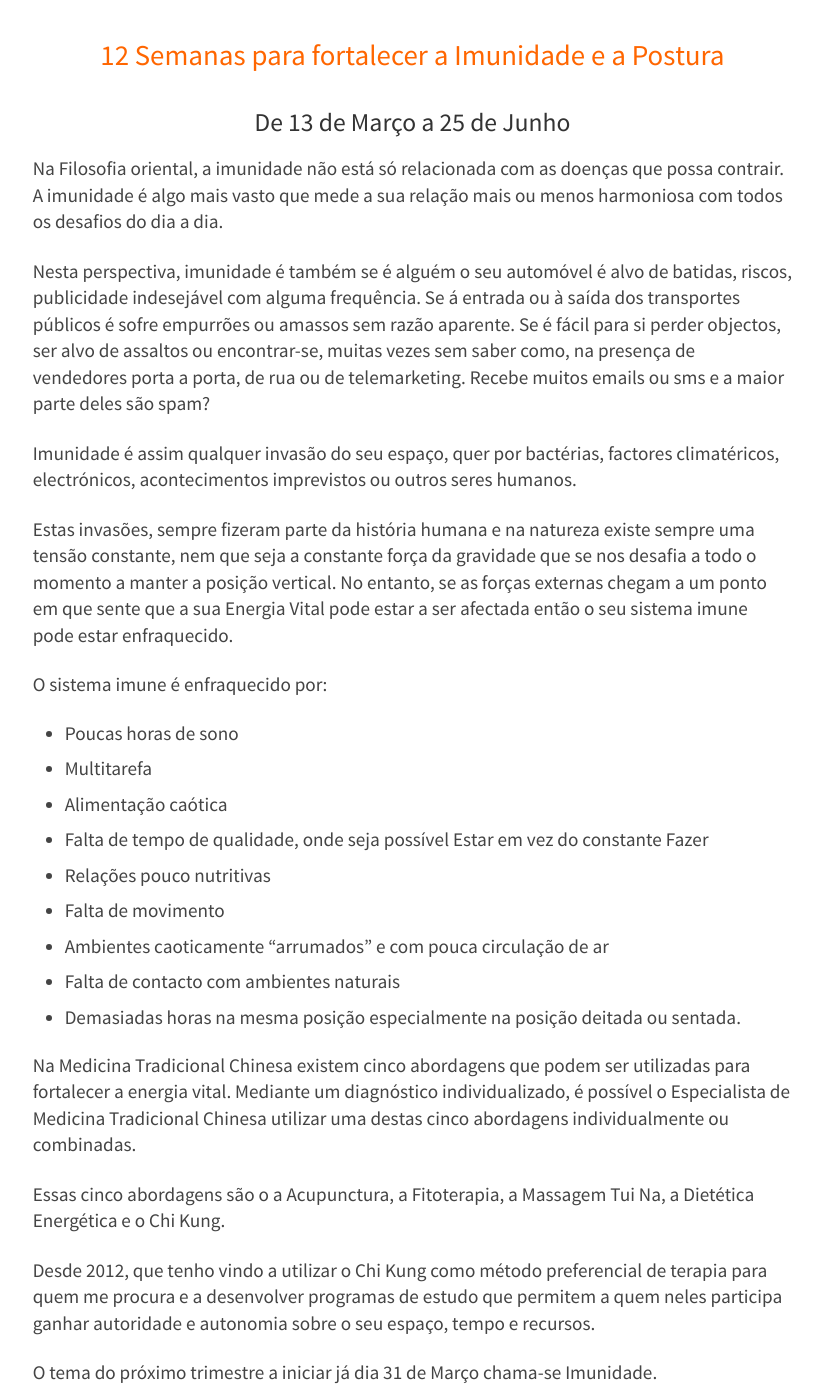
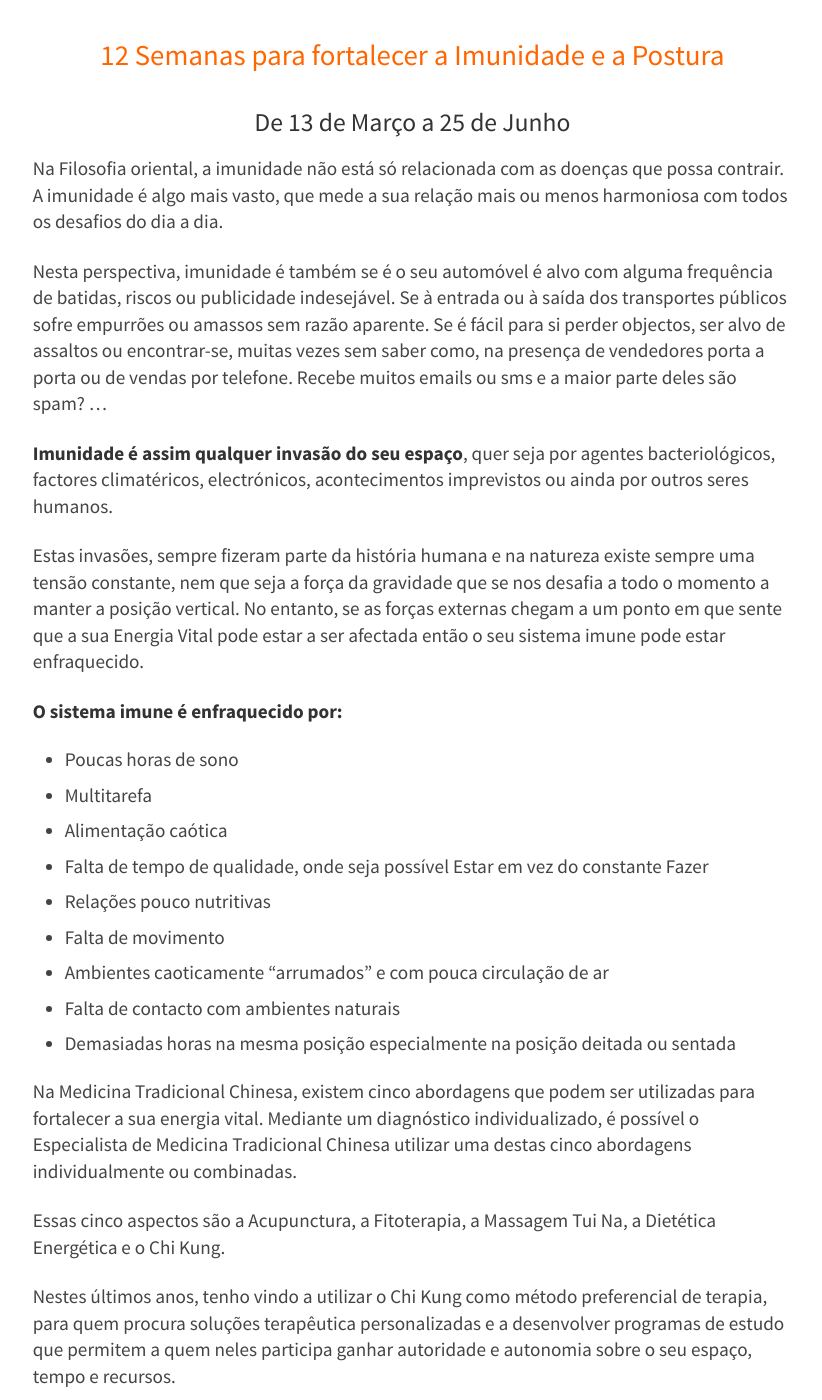
Before and after one commit to devagar/lourencoazevedo, a Jekyll site: the page built from imunidade.md, in a window 1280 px wide and 1400 px high, scrolled down 750 px. Shown: the whole window, without its empty margins (238-1060 px from the left). Built offline with Jekyll 4.4.1, drawn with Linux system fonts in a browser that asks for light colours; some web fonts are replaced; some of the changed text lies outside the part shown.

Commit message:
imunidade

```diff
--- a/imunidade.md
+++ b/imunidade.md
@@ -12,15 +12,16 @@
   De 13 de Março a 25 de Junho
 </h3>
 
-Na Filosofia oriental, a imunidade não está só relacionada com as doenças que possa contrair. A imunidade é algo mais vasto que mede a sua relação mais ou menos harmoniosa com todos os desafios do dia a dia.
+Na Filosofia oriental, a imunidade não está só relacionada com as doenças que possa contrair. A imunidade é algo mais vasto, que mede a sua relação mais ou menos harmoniosa com todos os desafios do dia a dia.
 
-Nesta perspectiva, imunidade é também se é alguém o seu automóvel é alvo de batidas, riscos, publicidade indesejável com alguma frequência. Se á entrada ou à saída dos transportes públicos é sofre empurrões ou amassos sem razão aparente. Se é fácil para si perder objectos, ser alvo de assaltos ou encontrar-se, muitas vezes sem saber como, na presença de vendedores porta a porta, de rua ou de telemarketing. Recebe muitos emails ou sms e a maior parte deles são spam?
+Nesta perspectiva, imunidade é também se é o seu automóvel é alvo com alguma frequência de batidas, riscos ou publicidade indesejável. Se à entrada ou à saída dos transportes públicos sofre empurrões ou amassos sem razão aparente. Se é fácil para si perder objectos, ser alvo de assaltos ou encontrar-se, muitas vezes sem saber como, na presença de vendedores porta a porta ou de vendas por telefone. Recebe muitos emails ou sms e a maior parte deles são spam?
+…
 
-Imunidade é assim qualquer invasão do seu espaço, quer por bactérias, factores climatéricos, electrónicos, acontecimentos imprevistos ou outros seres humanos.
+**Imunidade é assim qualquer invasão do seu espaço**, quer seja por agentes bacteriológicos, factores climatéricos, electrónicos, acontecimentos imprevistos ou ainda por outros seres humanos.
 
-Estas invasões, sempre fizeram parte da história humana e na natureza existe sempre uma tensão constante, nem que seja a constante força da gravidade que se nos desafia a todo o momento a manter a posição vertical. No entanto, se as forças externas chegam a um ponto em que sente que a sua Energia Vital pode estar a ser afectada então o seu sistema imune pode estar enfraquecido.
+Estas invasões, sempre fizeram parte da história humana e na natureza existe sempre uma tensão constante, nem que seja a força da gravidade que se nos desafia a todo o momento a manter a posição vertical. No entanto, se as forças externas chegam a um ponto em que sente que a sua Energia Vital pode estar a ser afectada então o seu sistema imune pode estar enfraquecido.
 
-O sistema imune é enfraquecido por:
+**O sistema imune é enfraquecido por:**
 
 + Poucas horas de sono
 + Multitarefa
@@ -30,39 +31,41 @@
 + Falta de movimento
 + Ambientes caoticamente "arrumados" e com pouca circulação de ar
 + Falta de contacto com ambientes naturais
-+ Demasiadas horas na mesma posição especialmente na posição deitada ou sentada.
++ Demasiadas horas na mesma posição especialmente na posição deitada ou sentada
 
-Na Medicina Tradicional Chinesa existem cinco abordagens que podem ser utilizadas para fortalecer a energia vital. Mediante um diagnóstico individualizado, é possível o Especialista de Medicina Tradicional Chinesa utilizar uma destas cinco abordagens individualmente ou combinadas.
+Na Medicina Tradicional Chinesa, existem cinco abordagens que podem ser utilizadas para fortalecer a sua energia vital. Mediante um diagnóstico individualizado, é possível o Especialista de Medicina Tradicional Chinesa utilizar uma destas cinco abordagens individualmente ou combinadas.
 
-Essas cinco abordagens são o a Acupunctura, a Fitoterapia, a Massagem Tui Na, a Dietética Energética e o Chi Kung.
+Essas cinco aspectos são a Acupunctura, a Fitoterapia, a Massagem Tui Na, a Dietética Energética e o Chi Kung.
 
-Desde 2012, que tenho vindo a utilizar o Chi Kung como método preferencial de terapia para quem me procura e a desenvolver programas de estudo que permitem a quem neles participa ganhar autoridade e autonomia sobre o seu espaço, tempo e recursos.
+Nestes últimos anos, tenho vindo a utilizar o Chi Kung como método preferencial de terapia, para quem procura soluções terapêutica personalizadas e a desenvolver programas de estudo que permitem a quem neles participa ganhar autoridade e autonomia sobre o seu espaço, tempo e recursos.
 
-O tema do próximo trimestre a iniciar já dia 31 de Março chama-se Imunidade.
+O tema do próximo trimestre - a iniciar já dia 31 de Março, será a Imunidade.
 
-Imunidade é um conjunto de 12 semanas de aulas que permitem a quem participa estudar o sistema imunitário utilizando o Zhan Zhuang Chi Kung e a Medicina Tradicional Chinesa.
+Imunidade, é um conjunto de 12 semanas de aulas, que permitem a quem participa estudar o sistema imunitário utilizando o Zhan Zhuang Chi Kung e a Medicina Tradicional Chinesa.
 
-Estas aulas incluem material de estudo semanal, para lhe permitir compreender melhor este tema.
+Estas aulas incluem material de estudo semanal, para lhe permitir compreender e aplicar melhor este tema no seu dia a dia.
 
-No final destas 12 semanas, é possível reunir material suficiente para pode criar autonomia em relação à sua prática.
+No final destas 12 semanas, é possível reunir material suficiente para pode criar uma prática de Chi Kung à sua medida e mediante as suas necessidades individuais.
 
 Como participar?
 
 Existem várias possibilidades de treino para as próximas 12 semanas
-  * **Frequentar uma aula por semana?** – no total de 12 aulas.
-  * **Frequentar duas aulas por semana?** – No total de 24 aulas.
-  * **Frequentar aulas particulares?** como forma de aprofundar a um nível individual seu potencial e limitações.
+
+  * **Frequentar uma aula por semana** – no total de 12 aulas.
+  * **Frequentar duas aulas por semana** – No total de 24 aulas.
+  * **Frequentar aulas particulares** como forma de aprofundar a um nível individual seu potencial e limitações.
+  * **Frequentar o seminário com Peter Den Dekker** em que o tema central será também a imunidade.
   * **Todas opções de aulas presencias incluem material de estudo semanal.**
 
 ## Programa das aulas regulares
 
-Além das 12 ou 24 horas de aulas que contêm estes blocos, cada sessão tem uma duração de 75 min, terá acesso a material que lhe permite – independentemente do seu nível:
+Além das 12 ou 24 horas de aulas que contêm estes blocos, cada sessão tem uma duração de 75 min que lhe dão acesso a material que lhe permite – independentemente do seu nível:
 
   * Fortalecer a sua prática criando hábitos mais sólidos
   * Utilizar tempo actual de prática de forma mais eficiente
   * Conhecer técnicas que pode utilizar para potenciar a sua energia vital
   * Solidificar ou aumentar o tempo actual de treino
-  * Criar bases teóricas que permitir compreender melhor a prática
+  * Criar bases teóricas que permitem compreender melhor a prática
   * Conhecer o seu corpo de uma forma mais integrada
   * Beneficiar de todos os efeitos que o Chi Kung Terapêutico lhe pode oferecer
   * Fazer parte de uma comunidade motivada em desenvolver os seus hábitos de prática.
@@ -119,7 +122,7 @@
 
 ### Passo 2
 
-<a title="Formulário de inscrição" href="http://lourencoazevedo.com/formulario-de-inscricao/" target="_blank">Preencha os seguinte formulário</a>
+<a title="Formulário de inscrição" href="http://lourencoazevedo.com/inscricao.html" target="_blank">Preencha os seguinte formulário</a>
 
 ### Passo 3
 
```
Also changed, not shown: other parts of imunidade.md (+7 -5 lines), inscricao.md (added, +8 -0 lines), 6 other files.
